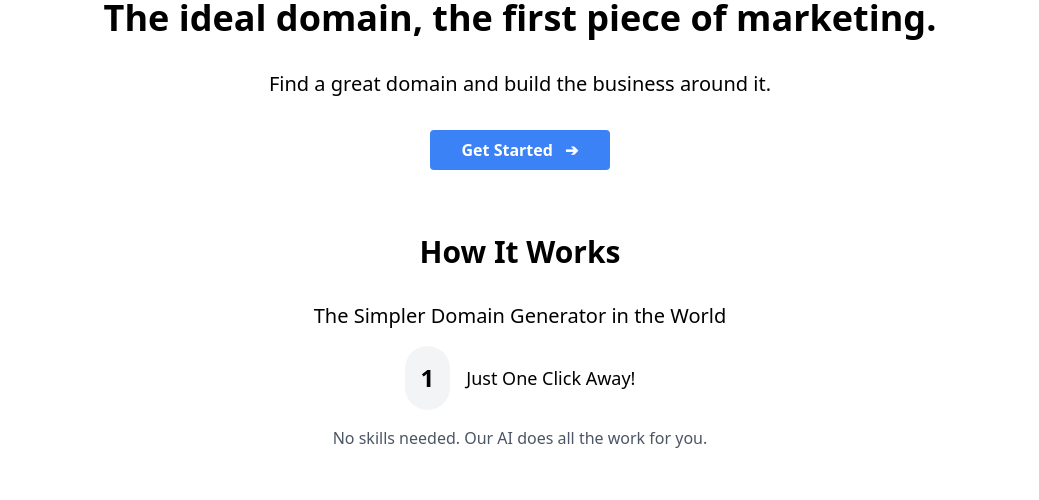
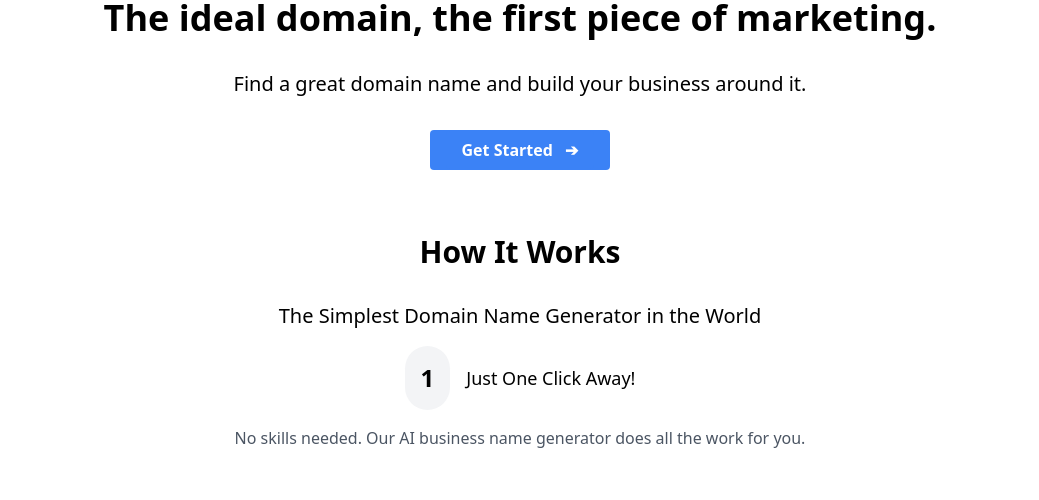
Before and after one commit to romanvieito/simplerb, a Next.js app: page /domain_creator in a window 1280 px wide. Shown: the part 167-667 px from the top of the page, without its empty margins (120-1159 px from the left). Built offline with nearby package versions, Linux system fonts and the light colour scheme; no server answers.

Commit message:
domain name kw

```diff
--- a/pages/domain_creator.tsx
+++ b/pages/domain_creator.tsx
@@ -9,7 +9,7 @@ export default function AIWebCreatorPage() {
   return (
     <div className="flex max-w-5xl mx-auto flex-col items-center justify-center py-2 min-h-screen">
       <Head>
-        <title>AI Domain Creator</title>
+        <title>AI Domain Name Generator</title>
         <link rel="icon" href="/favicon.ico" />
       </Head>
       <Header />
@@ -18,7 +18,7 @@ export default function AIWebCreatorPage() {
           The ideal domain, the first piece of marketing.{" "}
         </h1>
         <p className="text-xl mb-8">
-          Find a great domain and build the business around it.
+          Find a great domain name and build your business around it.
         </p>
         <button className="bg-blue-500 hover:bg-blue-700 text-white font-bold py-2 px-4 rounded">
           <a
@@ -32,7 +32,7 @@ export default function AIWebCreatorPage() {
         <div className="mt-16 mb-10">
           <h2 className="text-3xl font-semibold mb-8">How It Works</h2>
           <p className="text-xl mb-4">
-            The Simpler Domain Generator in the World
+            The Simplest Domain Name Generator in the World
           </p>
           <div className="flex items-center justify-center">
             <div className="bg-gray-100 rounded-full p-4 mr-4">
@@ -41,7 +41,7 @@ export default function AIWebCreatorPage() {
             <p className="text-lg">Just One Click Away!</p>
           </div>
           <p className="mt-4 text-gray-600">
-            No skills needed. Our AI does all the work for you.
+            No skills needed. Our AI business name generator does all the work for you.
           </p>
         </div>
 
```
